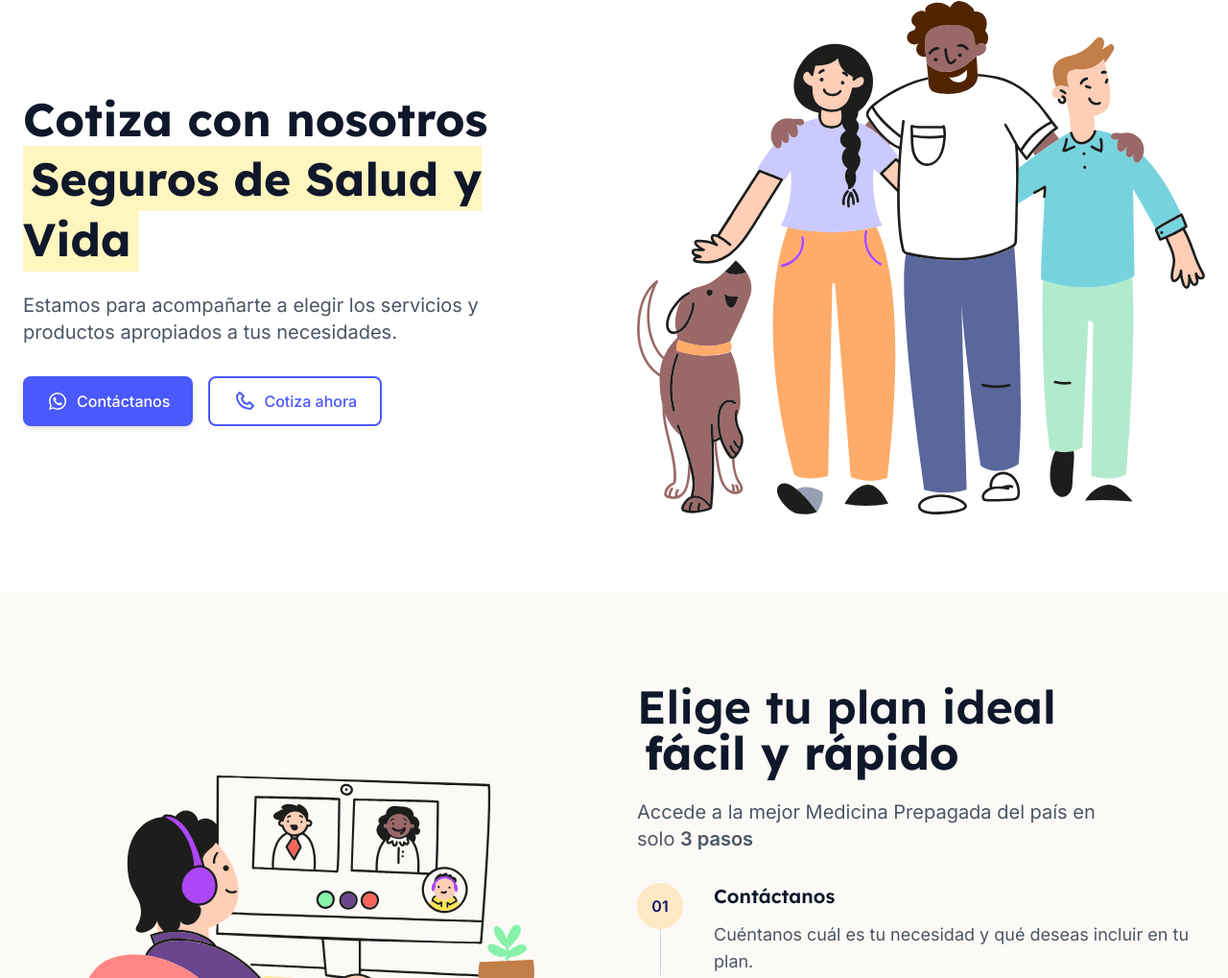
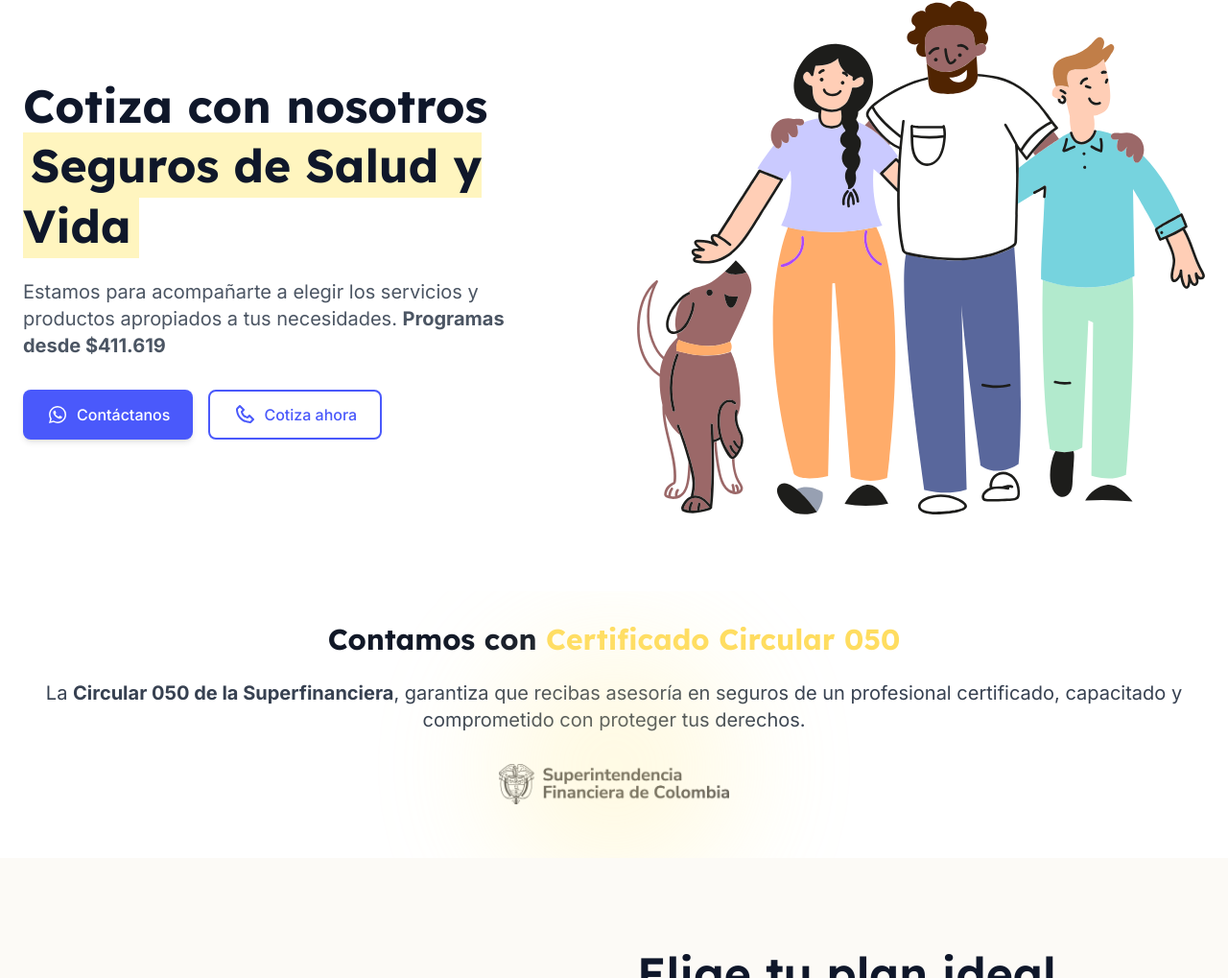
Before and after one commit to Neyza24/insurance-landing, an Astro site: page / in a window 1280 px wide. Shown: the part 159-1178 px from the top of the page at 96% size. Built offline with nearby package versions, Linux system fonts and the light colour scheme; Astro itself is replaced by a stand-in of ours.

Commit message:
feat: update service and hero section to apply requirements by client

```diff
--- a/src/components/Hero.astro
+++ b/src/components/Hero.astro
@@ -15,7 +15,7 @@ import myImage from "../assets/img-cover.svg";
           class="text-xl text-gray-600 dark:text-white mb-8 max-w-lg"
         >
           Estamos para acompañarte a elegir los servicios y productos apropiados
-          a tus necesidades.
+          a tus necesidades. <b>Programas desde $411.619</b>
         </p>
         <div class="flex flex-wrap gap-4">
           <a href="https://wa.me/573186298233?text=Hola,%20me%20gustaría%20recibir%20asesoría%20personalizada" target="_blank" class="btn-primary">
--- /dev/null
+++ b/src/components/HeroSection.astro
@@ -0,0 +1,30 @@
+---
+import { Image } from "astro:assets";
+import superintendenciaImg from "../assets/superlogo.png";
+
+---
+
+<!-- Hero Section -->
+<section class="pt-8 pb-8 relative overflow-hidden bg-linear-to-b from-primary-100 to-white dark:from-primary-950 dark:to-secondary-950">
+  <div class="absolute inset-0 z-0 opacity-30">
+    <div class="absolute inset-0 bg-grid-pattern"></div>
+  </div>
+
+  <div class="container-custom relative z-10">
+    <div class="mx-auto px-4 flex flex-col items-center text-center">
+      <h2 class="text-2xl md:text-3xl mb-4 md:mb-6 text-gray-900 dark:text-white animate-slide-down">
+       Contamos con <span class="text-accent-500">Certificado Circular 050</span>
+      </h2>
+      <p class="text-lg md:text-xl text-gray-700 dark:text-gray-300 mb-6 md:mb-8 animate-slide-up" style="animation-delay: 200ms">
+        La <b>Circular 050 de la Superfinanciera</b>, garantiza que recibas asesoría en seguros de un profesional certificado, capacitado y comprometido con proteger tus derechos.
+      </p>
+        <div class="mb-6 animate-fade-in" style="animation-delay: 400ms">
+            <Image src={superintendenciaImg} alt="Certificado Circular 050 de la Superintendencia Financiera" class="w-60 mx-auto"/>
+        </div>
+  </div>
+
+  <!-- Animated Shapes -->
+  <div class="absolute -bottom-16 left-0 right-0 flex justify-center">
+    <div class="w-48 md:w-64 h-48 md:h-64 bg-accent-400 rounded-full filter blur-3xl opacity-20 animate-pulse"></div>
+  </div>
+</section>
--- a/src/components/Services.astro
+++ b/src/components/Services.astro
@@ -73,7 +73,7 @@ import planGlobal from "../assets/plan-global.png";
       </div>
 
       <!-- Feature Card 2 -->
-      <div class="feature-card h-full cursor-pointer">
+      <!-- <div class="feature-card h-full cursor-pointer">
         <div class="card border-none p-6 md:p-8 h-full bg-primary1-50 dark:bg-primary-900/30">
 
           <div class="card-image">
@@ -111,7 +111,7 @@ import planGlobal from "../assets/plan-global.png";
             </a>
           </div>
         </div>
-      </div>
+      </div> -->
 
 
       <!-- Feature Card 3 -->
@@ -198,7 +198,7 @@ import planGlobal from "../assets/plan-global.png";
       </div>
 
       <!-- Feature Card 5 -->
-      <div class="feature-card h-full cursor-pointer">
+      <!-- <div class="feature-card h-full cursor-pointer">
         <div class="card border-none p-6 md:p-8 h-full bg-primary1-50 dark:bg-primary-900/30">
 
           <div class="card-image">
@@ -236,10 +236,10 @@ import planGlobal from "../assets/plan-global.png";
             </a>
           </div>
         </div>
-      </div>
+      </div> -->
 
       <!-- Feature Card 6 -->
-      <div class="feature-card h-full cursor-pointer">
+      <!-- <div class="feature-card h-full cursor-pointer">
         <div class="card border-none p-6 md:p-8 h-full bg-primary1-50 dark:bg-primary-900/30">
 
           <div class="card-image">
@@ -277,7 +277,7 @@ import planGlobal from "../assets/plan-global.png";
             </a>
           </div>
         </div>
-      </div>
+      </div> -->
     </div>
   </div>
 </section>
--- a/src/pages/index.astro
+++ b/src/pages/index.astro
@@ -7,6 +7,7 @@ import Footer from "../components/Footer.astro";
 import Steps from "../components/Steps.astro";
 import Services from "../components/Services.astro";
 import Contact from "../components/Contact.astro";
+import HeroSection from "../components/HeroSection.astro";
 // import Contact from '../components/Contact.astro';
 ---
 
@@ -14,6 +15,7 @@ import Contact from "../components/Contact.astro";
   <Header />
   <main>
     <Hero />
+    <HeroSection />
     <Steps />
     <Services />
     <Contact />
```
Also changed, not shown: src/assets/superlogo.png (added).
